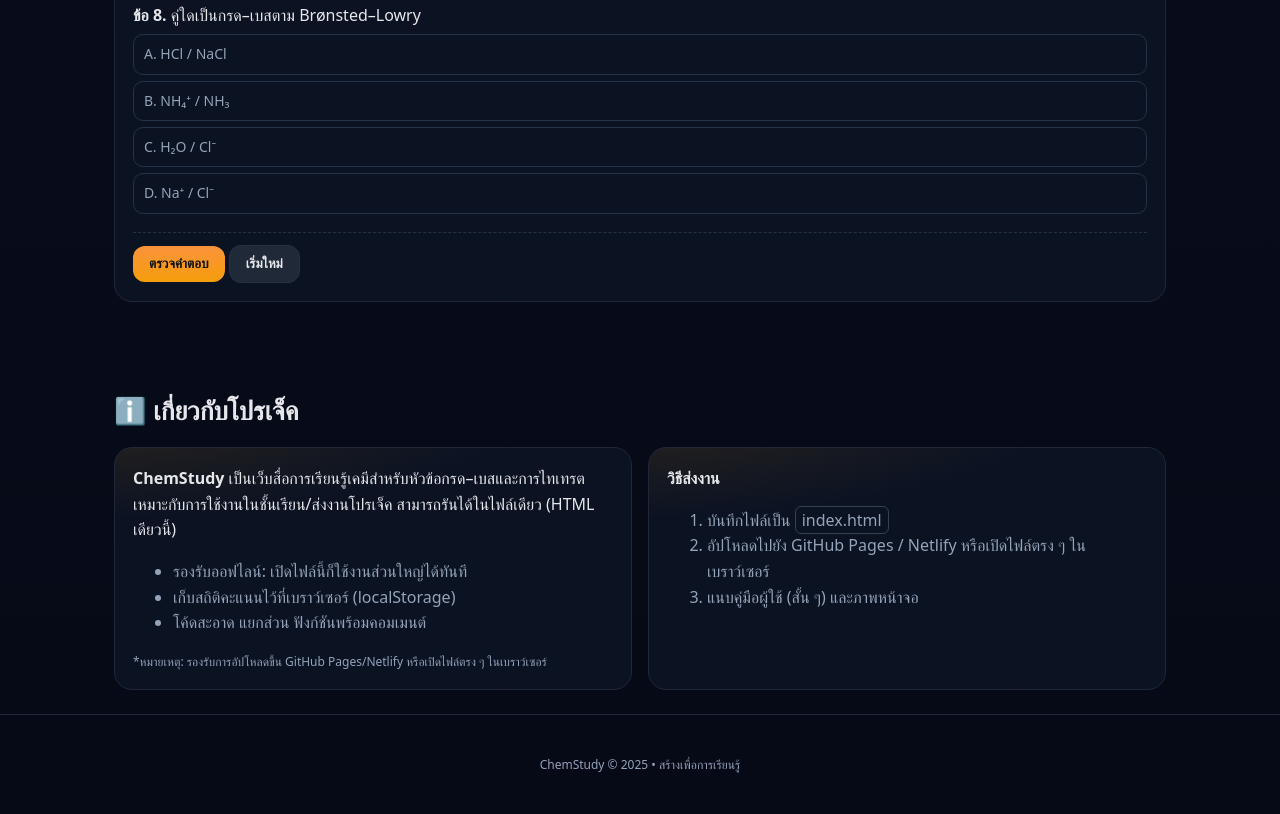
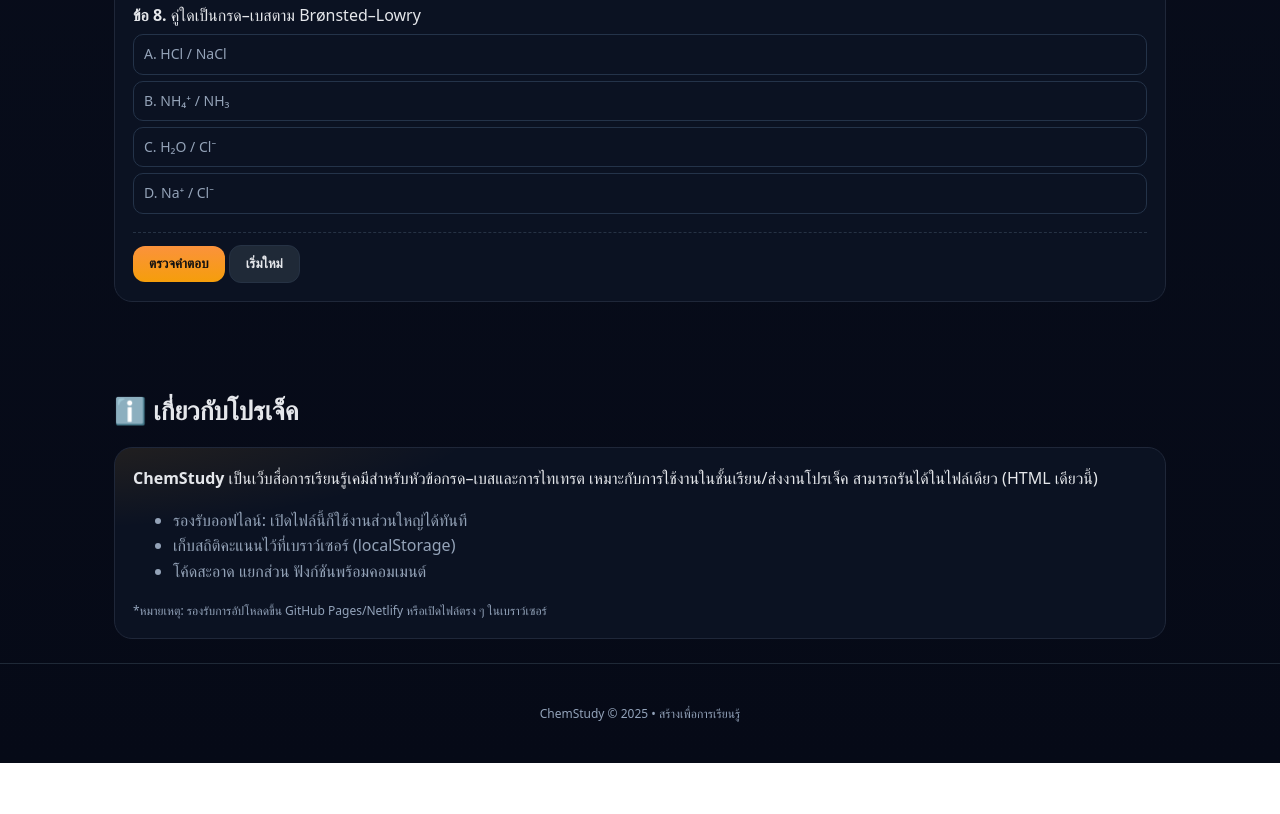
Before and after one commit to Chonlasit6715247005/ChemStudy, a plain HTML site: page index.html in a window 1280 px wide. Shown: the part 4094-4908 px from the top of the page. After the commit the page ends 4857 px from the top, so only its background shows below. Drawn offline with Linux system fonts and the light colour scheme.

Commit message:
Update index.html

```diff
--- a/index.html
+++ b/index.html
@@ -253,10 +253,10 @@
     <div id="quizWrap" class="card"></div>
   </section>
 
-  <!-- ABOUT -->
+   <!-- ABOUT -->
   <section id="about" class="container">
     <h2 class="section">ℹ️ เกี่ยวกับโปรเจ็ค</h2>
-    <div class="grid cols-2">
+    <div class="grid cols-1">
       <div class="card">
         <b>ChemStudy</b> เป็นเว็บสื่อการเรียนรู้เคมีสำหรับหัวข้อกรด–เบสและการไทเทรต เหมาะกับการใช้งานในชั้นเรียน/ส่งงานโปรเจ็ค สามารถรันได้ในไฟล์เดียว (HTML เดียวนี้)
         <ul class="muted">
@@ -266,16 +266,9 @@
         </ul>
         <div class="small">*หมายเหตุ: รองรับการอัปโหลดขึ้น GitHub Pages/Netlify หรือเปิดไฟล์ตรง ๆ ในเบราว์เซอร์</div>
       </div>
-      <div class="card">
-        <div><b>วิธีส่งงาน</b></div>
-        <ol class="muted">
-          <li>บันทึกไฟล์เป็น <span class="kbd">index.html</span></li>
-          <li>อัปโหลดไปยัง GitHub Pages / Netlify หรือเปิดไฟล์ตรง ๆ ในเบราว์เซอร์</li>
-          <li>แนบคู่มือผู้ใช้ (สั้น ๆ) และภาพหน้าจอ</li>
-        </ol>
-      </div>
     </div>
   </section>
+
 
   <footer class="foot small">ChemStudy © 2025 • สร้างเพื่อการเรียนรู้</footer>
 
```
